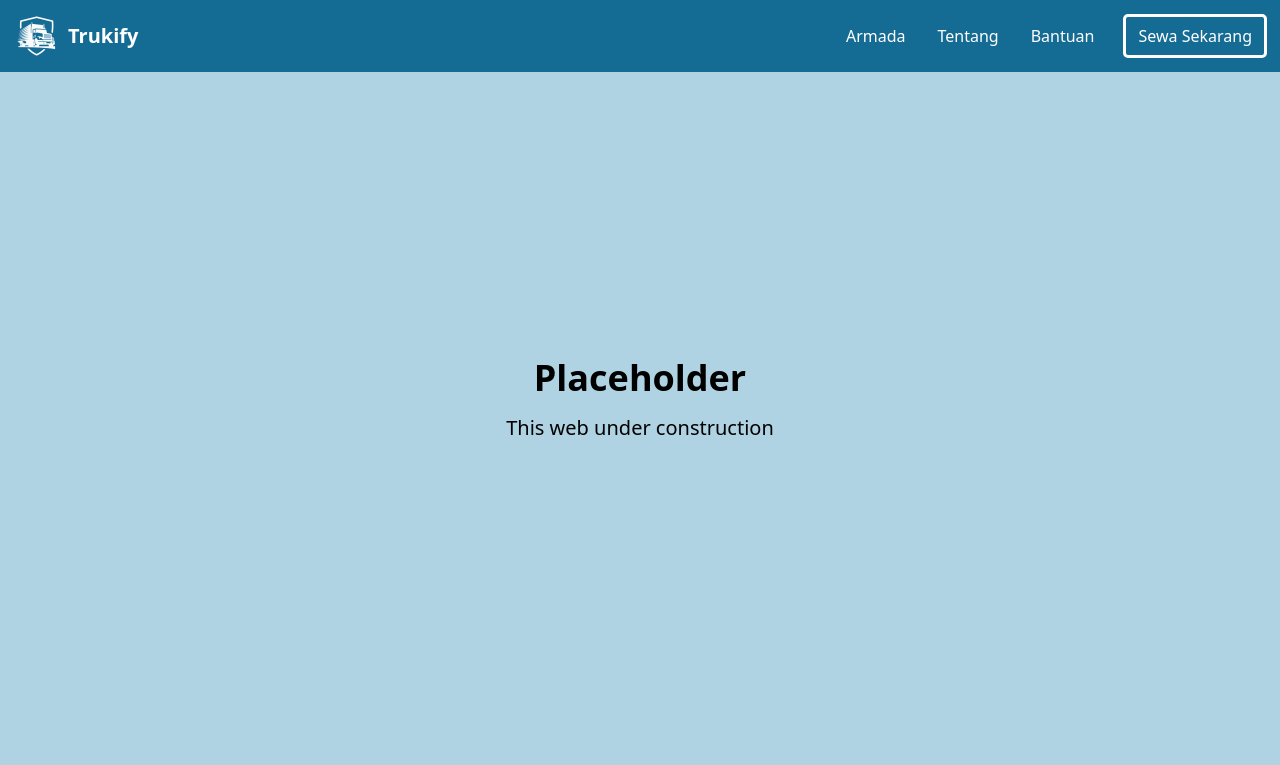
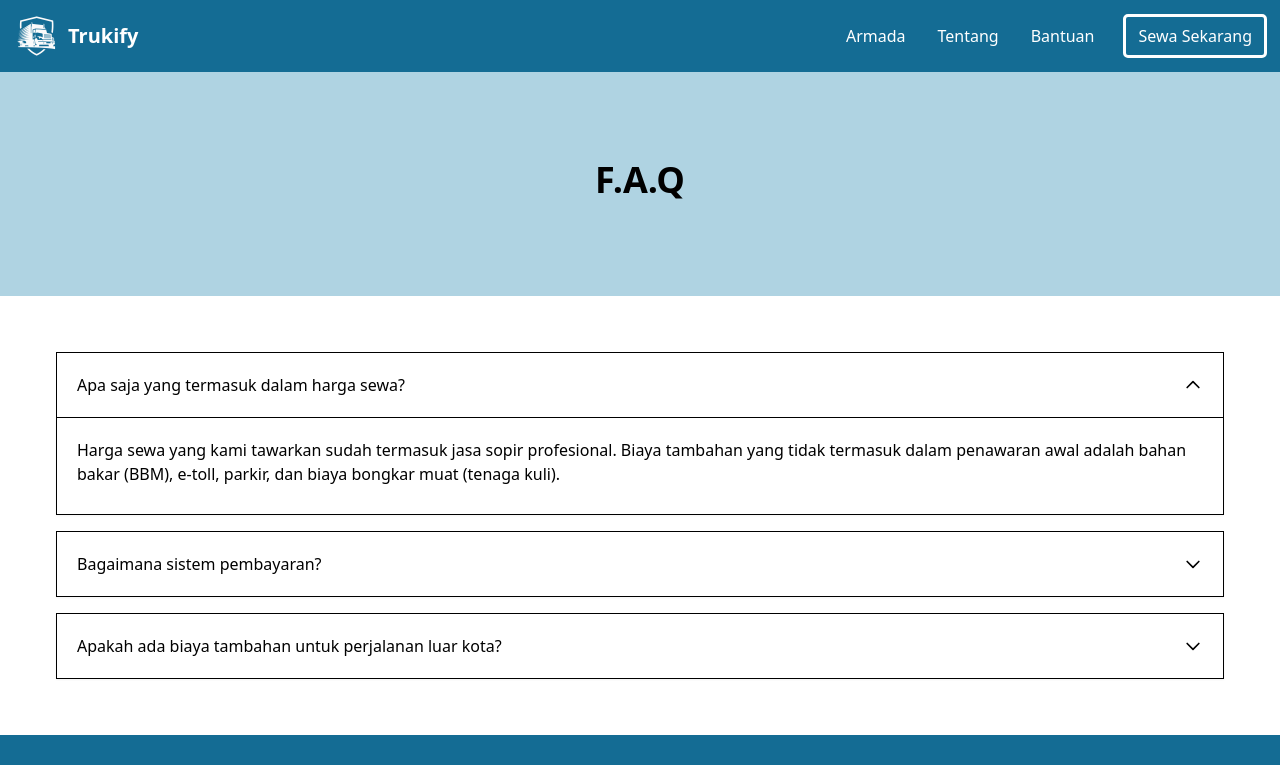
Before and after one commit to daedara007/trukify-project, a Vue app: page /bantuan in a window 1280 px wide. Shown: the top 765 px of the page. Built offline with nearby package versions, Linux system fonts and the light colour scheme.

Commit message:
help progres

```diff
--- /dev/null
+++ b/src/components/Accordion.vue
@@ -0,0 +1,39 @@
+<template>
+
+<div class="p-14" id="accordion-card" data-accordion="collapse">
+  <h2 id="accordion-card-heading-1">
+    <button type="button" class="flex items-center justify-between w-full p-5 font-medium rtl:text-right text-body rounded-base shadow-xs border border-default hover:text-heading hover:bg-neutral-secondary-medium gap-3 [&[aria-expanded='true']]:rounded-b-none [&[aria-expanded='true']]:shadow-none" data-accordion-target="#accordion-card-body-1" aria-expanded="true" aria-controls="accordion-card-body-1">
+      <span>Apa saja yang termasuk dalam harga sewa?</span>
+      <svg data-accordion-icon class="w-5 h-5 rotate-180 shrink-0" aria-hidden="true" xmlns="http://www.w3.org/2000/svg" width="24" height="24" fill="none" viewBox="0 0 24 24"><path stroke="currentColor" stroke-linecap="round" stroke-linejoin="round" stroke-width="2" d="m5 15 7-7 7 7"/></svg>
+    </button>
+  </h2>
+  <div id="accordion-card-body-1" class="hidden border border-t-0 border-default rounded-b-base shadow-xs" aria-labelledby="accordion-card-heading-1">
+    <div class="p-4 md:p-5">
+      <p class="mb-2 text-body">Harga sewa yang kami tawarkan sudah termasuk jasa sopir profesional. Biaya tambahan yang tidak termasuk dalam penawaran awal adalah bahan bakar (BBM), e-toll, parkir, dan biaya bongkar muat (tenaga kuli).</p>
+    </div>
+  </div>
+  <h2 id="accordion-card-heading-2" class="mt-4">
+    <button type="button" class="flex items-center justify-between w-full p-5 font-medium rtl:text-right text-body rounded-base shadow-xs border border-default hover:text-heading hover:bg-neutral-secondary-medium gap-3 [&[aria-expanded='true']]:rounded-b-none [&[aria-expanded='true']]:shadow-none" data-accordion-target="#accordion-card-body-2" aria-expanded="false" aria-controls="accordion-card-body-2">
+      <span>Bagaimana sistem pembayaran?</span>
+      <svg data-accordion-icon class="w-5 h-5 rotate-180 shrink-0" aria-hidden="true" xmlns="http://www.w3.org/2000/svg" width="24" height="24" fill="none" viewBox="0 0 24 24"><path stroke="currentColor" stroke-linecap="round" stroke-linejoin="round" stroke-width="2" d="m5 15 7-7 7 7"/></svg>
+    </button>
+  </h2>
+  <div id="accordion-card-body-2" class="hidden border border-t-0 border-default rounded-b-base shadow-xs" aria-labelledby="accordion-card-heading-2">
+    <div class="p-4 md:p-5">
+      <p class="mb-2 text-body">Kami memerlukan uang muka (DP) sebesar 50% saat konfirmasi jadwal. Pelunasan 50% sisanya dilakukan saat truk tiba di lokasi penjemputan. Pembayaran dapat dilakukan melalui transfer bank ke rekening perusahaan kami.</p>
+    </div>
+  </div>
+  <h2 id="accordion-card-heading-3" class="mt-4">
+    <button type="button" class="flex items-center justify-between w-full p-5 font-medium rtl:text-right text-body rounded-base shadow-xs border border-default hover:text-heading hover:bg-neutral-secondary-medium gap-3 [&[aria-expanded='true']]:rounded-b-none [&[aria-expanded='true']]:shadow-none" data-accordion-target="#accordion-card-body-3" aria-expanded="false" aria-controls="accordion-card-body-3">
+      <span>Apakah ada biaya tambahan untuk perjalanan luar kota?</span>
+      <svg data-accordion-icon class="w-5 h-5 rotate-180 shrink-0" aria-hidden="true" xmlns="http://www.w3.org/2000/svg" width="24" height="24" fill="none" viewBox="0 0 24 24"><path stroke="currentColor" stroke-linecap="round" stroke-linejoin="round" stroke-width="2" d="m5 15 7-7 7 7"/></svg>
+    </button>
+  </h2>
+  <div id="accordion-card-body-3" class="hidden border border-t-0 border-default rounded-b-base shadow-xs" aria-labelledby="accordion-card-heading-3">
+    <div class="p-4 md:p-5">
+      <p class="mb-2 text-body">Test</p>
+    </div>
+  </div>
+</div>
+
+</template>
--- /dev/null
+++ b/src/components/HelpPage.vue
@@ -0,0 +1,13 @@
+<script setup>
+import Navbar from './Navbar.vue';
+import HeroHelp from './HeroHelp.vue';
+import Accordion from './Accordion.vue';
+import Footer from './Footer.vue';
+</script>
+
+<template>
+    <Navbar/>
+    <HeroHelp/>
+    <Accordion/>
+    <Footer/>
+</template>
--- a/src/components/HeroAbout.vue
+++ b/src/components/HeroAbout.vue
@@ -3,7 +3,7 @@
     <div class="max-w-7xl mx-auto px-6 flex flex-col md:flex-row items-center gap-10 py-20">
 
       <div class="flex-1">
-        <h2 class="text-3xl lg:text-4xl font-bold text-gray-800 mb-4">
+        <h2 class="text-3xl lg:text-4xl font-bold text-black mb-4">
           Tentang Kami
         </h2>
         <p class="text-gray-700 leading-relaxed max-w-md">
--- a/src/components/HeroContact.vue
+++ /dev/null
@@ -1,10 +0,0 @@
-<template>
-<div class="text-black font-montserrat">
-    <div class="bg-[#AFD3E2] m-auto flex justify-center items-center text-center">
-        <div>
-            <h1 class="text-4xl font-bold mt-30 m-10">Kontak</h1>
-            <p class="mb-30 m-10 text-xl">Jika Ada Pertanyaan Hubungi Kami</p>
-        </div>
-    </div>
-</div>
-</template>
--- a/src/components/HeroHelp.vue
+++ b/src/components/HeroHelp.vue
@@ -1,22 +1,7 @@
 <template>
-  <section class="w-full bg-[#AFD3E2] py-16">
-    <div class="max-w-7xl mx-auto px-6 flex flex-col md:flex-row items-center gap-10 py-20">
-
-      <div class="flex-1">
-        <h2 class="text-3xl lg:text-4xl font-bold text-gray-800 mb-4">
-          Tentang Kami
-        </h2>
-        <p class="text-gray-700 leading-relaxed max-w-md">
-          Trukify di bawah naungan PT Maju Jaya, adalah platform
-          rental truck yang ada di Indonesia, kami menawarkan
-          keandalan dalam bisnis.
-        </p>
-      </div>
-
-      <div class="hidden lg:block justify-center p-20 lg:py-0">
-        <img src="../assets/Building.png" alt="Gedung Perusahaan" class="w-full max-w-md rounded-lg shadow-md object-cover"/>
-      </div>
-
+  <section class="w-full bg-[#AFD3E2] flex-1 p-20">
+    <div class="">
+        <h1 class="text-3xl lg:text-4xl font-bold text-black mb-4 text-center mt-20">F.A.Q</h1>
     </div>
   </section>
 </template>
--- a/src/router/index.js
+++ b/src/router/index.js
@@ -2,13 +2,14 @@ import { createRouter, createWebHistory } from 'vue-router'
 
 import Homepage from '../components/Homepage.vue'
 import AboutPage from '../components/AboutPage.vue'
+import HelpPage from '../components/HelpPage.vue'
 import Placeholder from '../components/Placeholder.vue'
 
 const routes = [
   { path: '/', component: Homepage },
   { path: '/armada', component: Placeholder },
   { path: '/tentang', component: AboutPage },
-  { path: '/bantuan', component: Placeholder },
+  { path: '/bantuan', component: HelpPage },
   { path: '/sewa', component: Placeholder },
 ]
 
```
